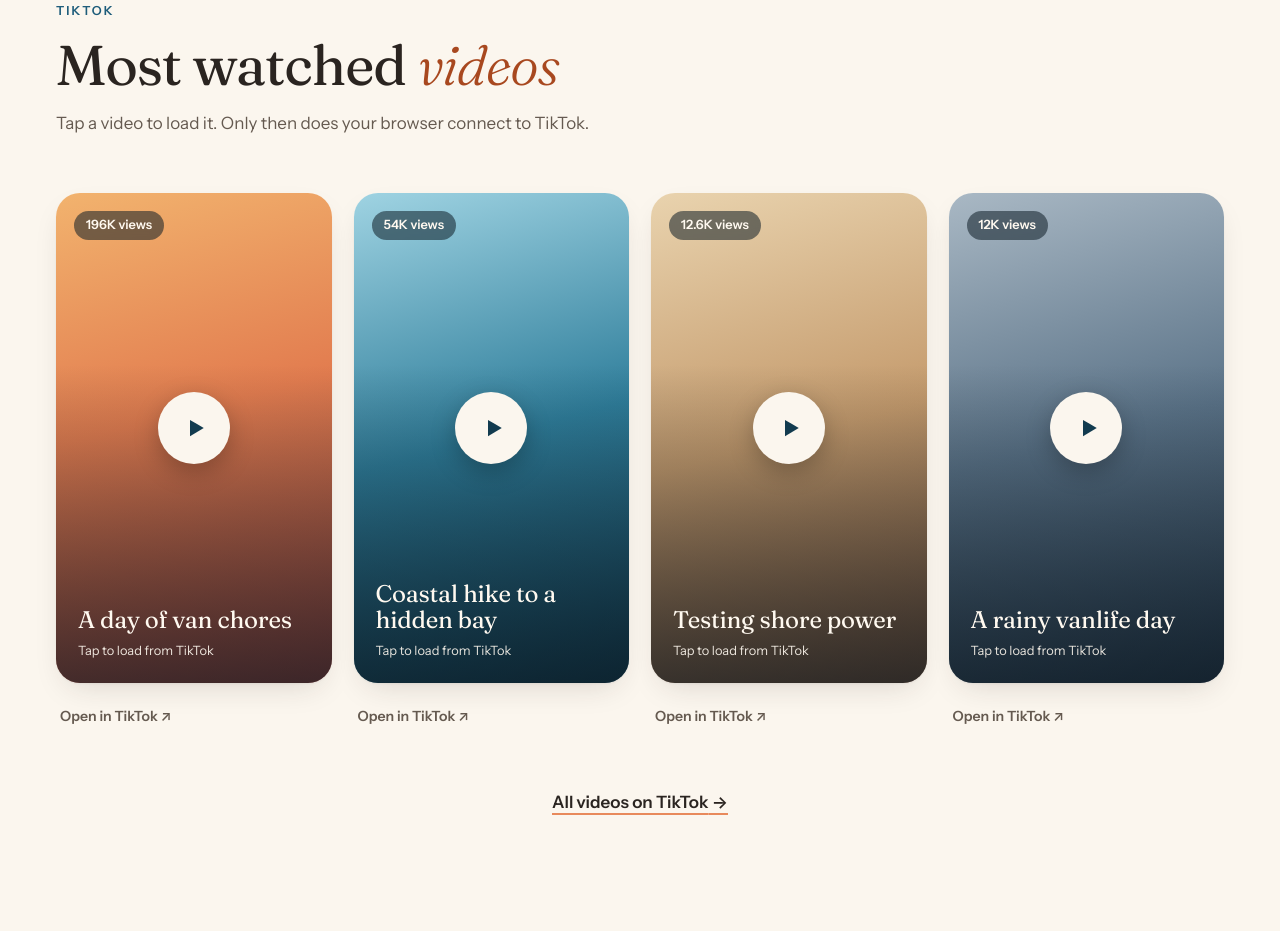
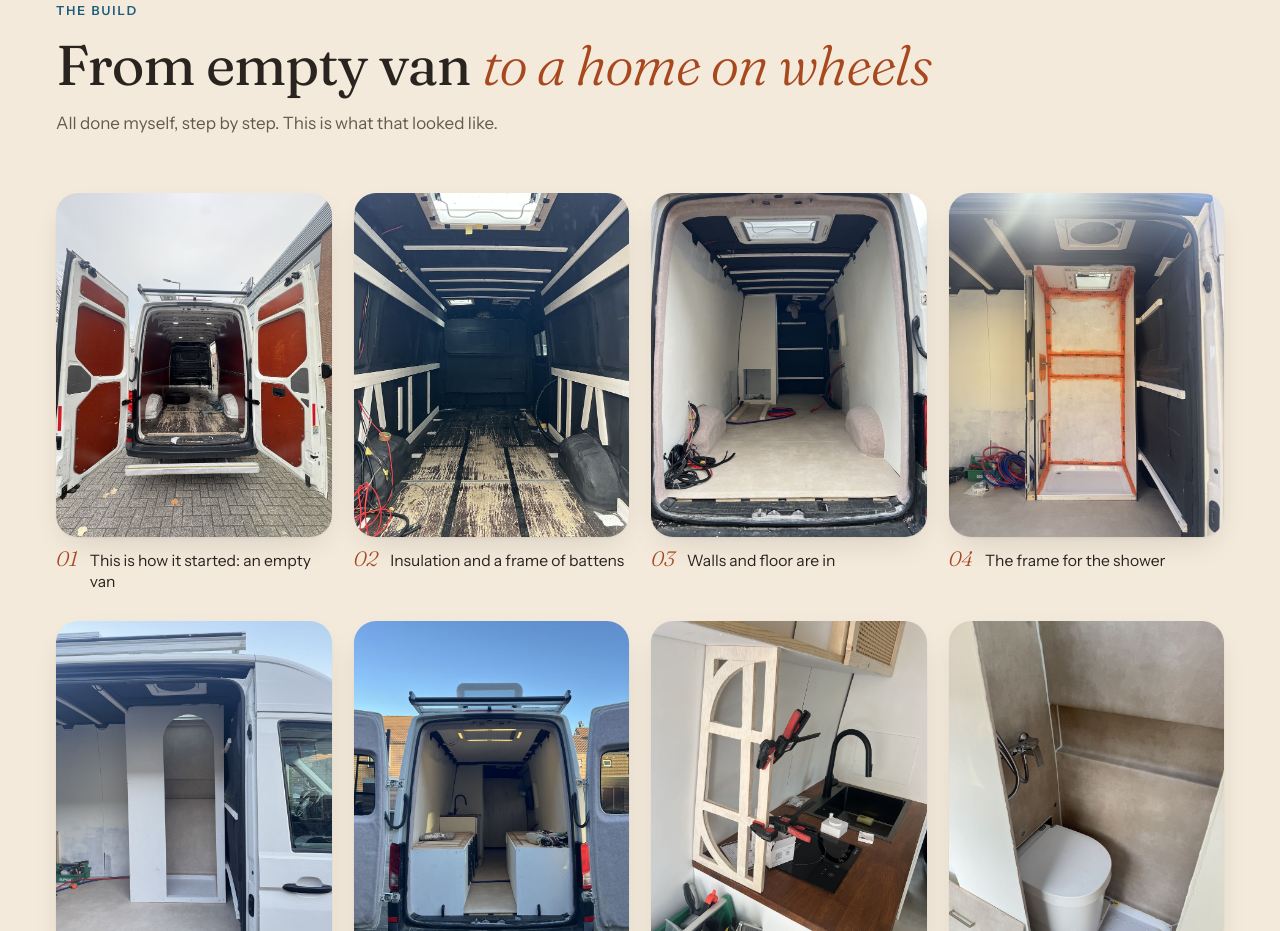
Before and after one commit to mielien-jewelry/nikitamasseling, a plain HTML site: page index.html in a window 1280 px wide. Shown: the part 1869-2800 px from the top of the page. Drawn offline with Linux system fonts and the light colour scheme.

Commit message:
Sectie busbouw met 8 foto's

```diff
--- a/index.html
+++ b/index.html
@@ -48,6 +48,7 @@
   <a class="brand" href="#home" aria-label="Nikita Masseling — home">Nikita <em>Masseling</em></a>
   <nav class="nav" aria-label="Hoofdmenu">
     <a href="#over"><span lang="nl">Over mij</span><span lang="en">About</span></a>
+    <a href="#bouw"><span lang="nl">Busbouw</span><span lang="en">The build</span></a>
     <a href="#videos"><span lang="nl">Video's</span><span lang="en">Videos</span></a>
     <a href="#instagram">Instagram</a>
     <a href="#moai">Moai</a>
@@ -124,6 +125,51 @@
       <div><dt><span lang="nl">Reisgenoot</span><span lang="en">Co-pilot</span></dt><dd>Bailey</dd></div>
       <div><dt><span lang="nl">Nu in</span><span lang="en">Currently in</span></dt><dd><span lang="nl">Spanje</span><span lang="en">Spain</span></dd></div>
     </dl>
+  </div>
+</section>
+
+<!-- ============ BUSBOUW ============ -->
+<section class="section section--tint" id="bouw">
+  <div class="head reveal">
+    <p class="eyebrow"><span lang="nl">Busbouw</span><span lang="en">The build</span></p>
+    <h2 lang="nl">Van lege bus <em>tot huisje op wielen</em></h2>
+    <h2 lang="en">From empty van <em>to a home on wheels</em></h2>
+    <p class="lede" lang="nl">Alles zelf gedaan, stap voor stap. Zo zag dat eruit.</p>
+    <p class="lede" lang="en">All done myself, step by step. This is what that looked like.</p>
+  </div>
+  <div class="build">
+    <figure class="step reveal">
+      <img src="assets/bouw-1.jpg" width="900" height="1125" loading="lazy" alt="Lege witte bestelbus met open achterdeuren" data-alt-en="Empty white van with the rear doors open">
+      <figcaption><b>01</b><span lang="nl">Zo begon het: een lege bus</span><span lang="en">This is how it started: an empty van</span></figcaption>
+    </figure>
+    <figure class="step reveal">
+      <img src="assets/bouw-2.jpg" width="900" height="1125" loading="lazy" alt="Binnenkant van de bus met zwarte isolatie en houten latten" data-alt-en="Inside of the van with black insulation and wooden battens">
+      <figcaption><b>02</b><span lang="nl">Isoleren en een frame van latten</span><span lang="en">Insulation and a frame of battens</span></figcaption>
+    </figure>
+    <figure class="step reveal">
+      <img src="assets/bouw-3.jpg" width="900" height="1125" loading="lazy" alt="Bus met lichte wanden en een nieuwe vloer" data-alt-en="Van with light walls and a new floor">
+      <figcaption><b>03</b><span lang="nl">Wanden en vloer erin</span><span lang="en">Walls and floor are in</span></figcaption>
+    </figure>
+    <figure class="step reveal">
+      <img src="assets/bouw-4.jpg" width="900" height="1125" loading="lazy" alt="Houten frame van de douche achter in de bus" data-alt-en="Wooden shower frame in the back of the van">
+      <figcaption><b>04</b><span lang="nl">Het frame voor de douche</span><span lang="en">The frame for the shower</span></figcaption>
+    </figure>
+    <figure class="step reveal">
+      <img src="assets/bouw-5.jpg" width="900" height="1125" loading="lazy" alt="Witte douchewand met boogvormige opening" data-alt-en="White shower wall with an arched opening">
+      <figcaption><b>05</b><span lang="nl">Douchewand met boog</span><span lang="en">Shower wall with an arch</span></figcaption>
+    </figure>
+    <figure class="step reveal">
+      <img src="assets/bouw-6.jpg" width="900" height="1125" loading="lazy" alt="Achterkant van de bus met twee witte keukenblokken" data-alt-en="Rear of the van with two white kitchen units">
+      <figcaption><b>06</b><span lang="nl">De keukenblokken staan</span><span lang="en">The kitchen units are in</span></figcaption>
+    </figure>
+    <figure class="step reveal">
+      <img src="assets/bouw-7.jpg" width="900" height="1125" loading="lazy" alt="Zelfgezaagd houten kastdeurtje met bogen boven het aanrecht" data-alt-en="Hand-cut wooden cabinet door with arches above the worktop">
+      <figcaption><b>07</b><span lang="nl">Kastdeurtje, zelf uitgezaagd</span><span lang="en">Cabinet door, cut out by hand</span></figcaption>
+    </figure>
+    <figure class="step reveal">
+      <img src="assets/bouw-8.jpg" width="900" height="1125" loading="lazy" alt="Afgewerkte natte cel met douche en toilet" data-alt-en="Finished wet room with shower and toilet">
+      <figcaption><b>08</b><span lang="nl">De badkamer is af</span><span lang="en">The bathroom is done</span></figcaption>
+    </figure>
   </div>
 </section>
 
--- a/styles.css
+++ b/styles.css
@@ -287,3 +287,11 @@ html[lang="nl"] [lang="en"], html[lang="en"] [lang="nl"] { display: none !import
 [hidden] { display: none !important; }
 
 @media (min-width: 1000px) { .stats { grid-template-columns: 1.5fr 1fr 1fr 1fr; } .stat--big { grid-column: auto; } .stat b { font-size: 3.4rem; } .stat--big b { font-size: 5.4rem; } }
+
+/* Busbouw */
+.build { display: grid; grid-auto-flow: column; grid-auto-columns: min(70vw, 280px); gap: 16px; overflow-x: auto; scroll-snap-type: x mandatory; margin-inline: calc(-1 * var(--pad)) !important; padding: 4px var(--pad) 18px; max-width: none !important; scrollbar-width: thin; }
+.step { margin: 0; scroll-snap-align: center; }
+.step img { width: 100%; aspect-ratio: 4 / 5; object-fit: cover; border-radius: 22px; box-shadow: var(--shadow); }
+.step figcaption { display: flex; gap: 12px; align-items: baseline; margin-top: 12px; font-size: .98rem; line-height: 1.35; }
+.step figcaption b { font: italic 300 1.3rem/1 var(--serif); color: var(--sunset-ink); }
+@media (min-width: 900px) { .build { grid-auto-flow: row; grid-template-columns: repeat(4, 1fr); gap: 28px 22px; overflow: visible; margin-inline: auto !important; padding: 0; max-width: var(--max) !important; } }
```
Also changed, not shown: assets/bouw-1.jpg (added), assets/bouw-2.jpg (added), assets/bouw-3.jpg (added), assets/bouw-4.jpg (added), assets/bouw-5.jpg (added), assets/bouw-6.jpg (added), assets/bouw-7.jpg (added), assets/bouw-8.jpg (added).
